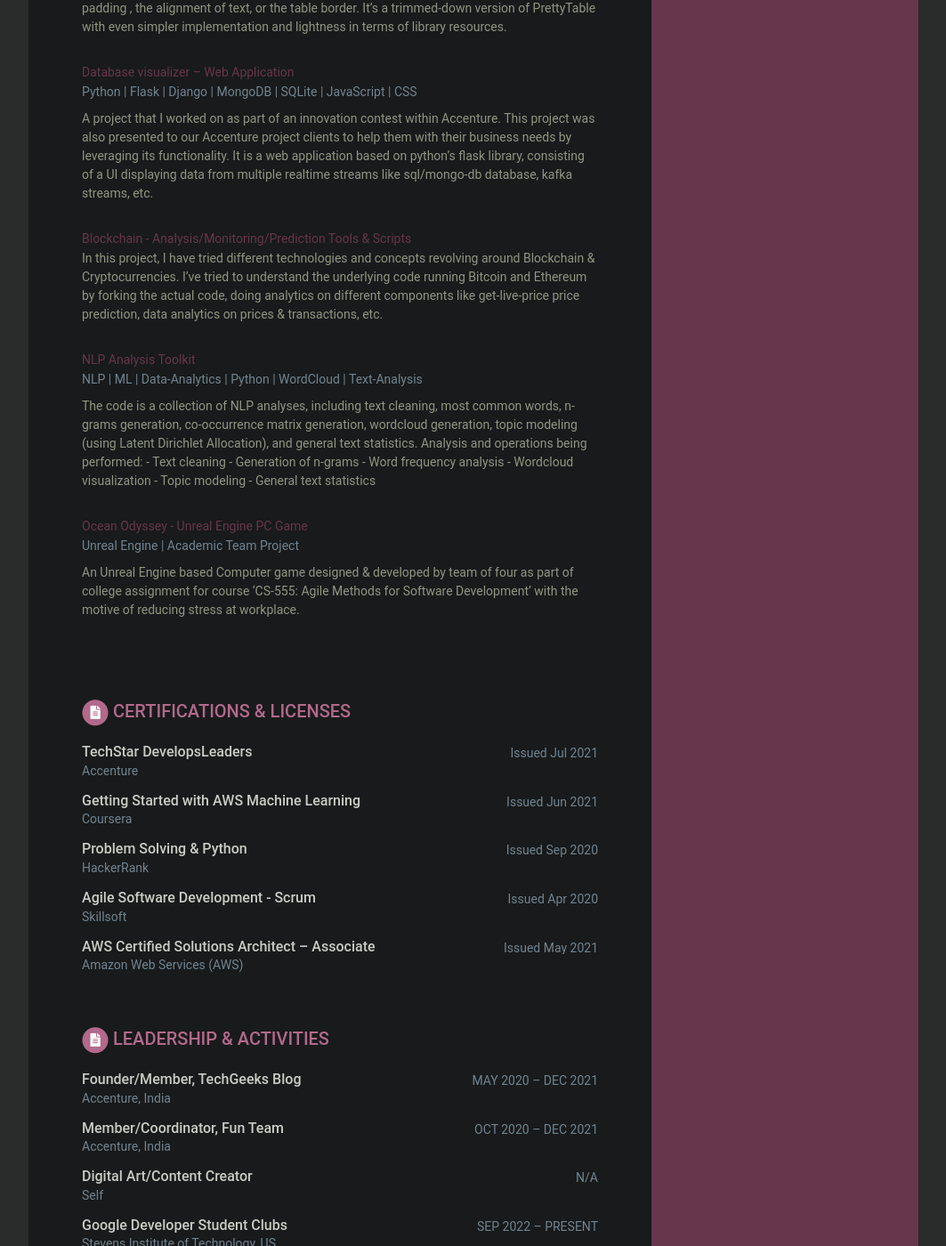
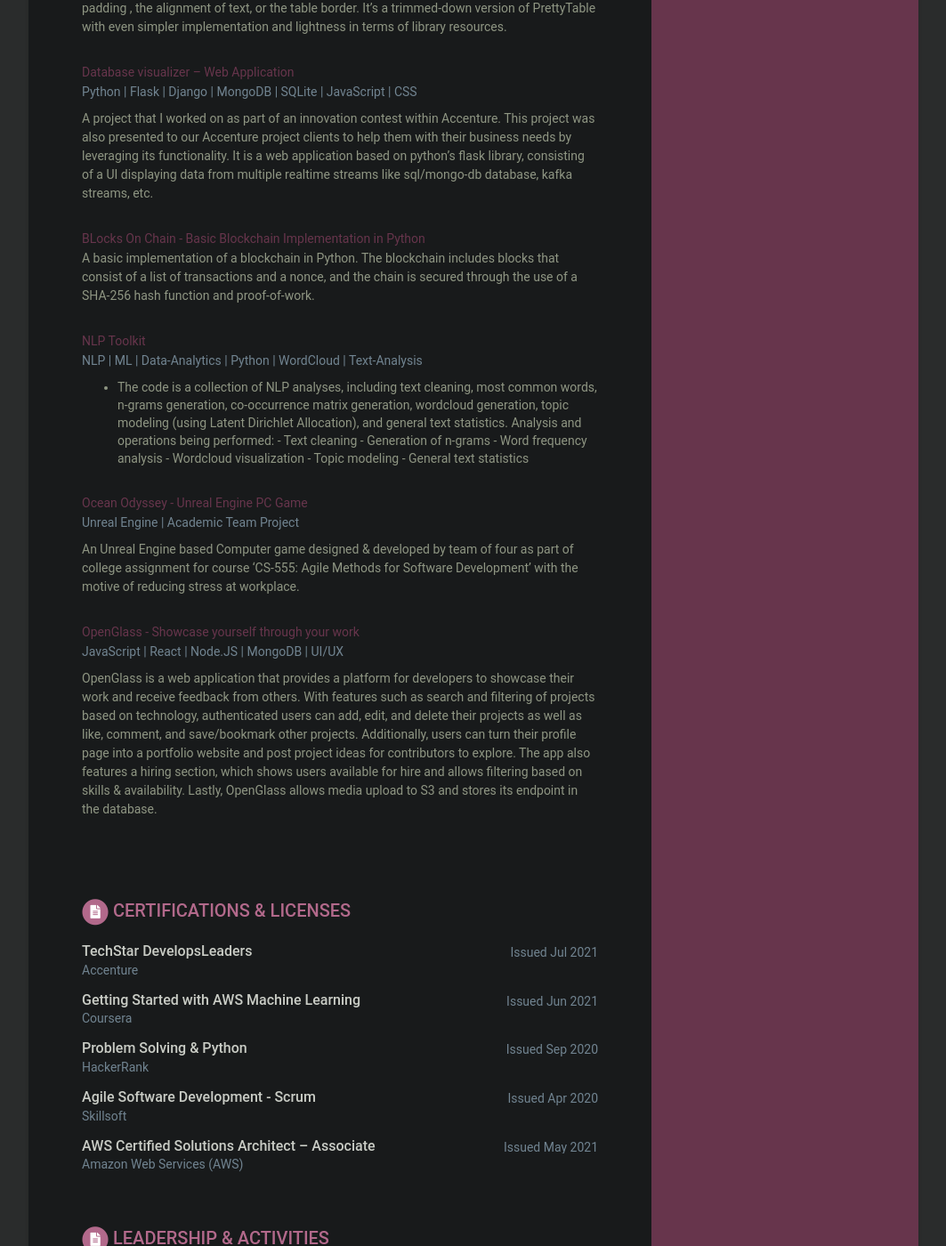
Before and after one commit to 1994nikunj/1994nikunj.github.io, a Jekyll site: the page built from index.html, in a window 1280 px wide and 1400 px high, scrolled down 3023 px. Shown: the whole window at 89% size, without its empty margins (108-1171 px from the left). Built offline with Jekyll 4.4.1, drawn with Linux system fonts in a browser that asks for light colours.

Commit message:
Projects addition

```diff
--- a/_data/data.yml
+++ b/_data/data.yml
@@ -218,18 +218,18 @@ oss:
                       of a UI displaying data from multiple realtime streams like sql/mongo-db database, kafka streams,
                       etc."
 
-        -   title: Blockchain - Analysis/Monitoring/Prediction Tools & Scripts
-            link: https://github.com/1994nikunj/my-blockchain
+        -   title: BLocks On Chain - Basic Blockchain Implementation in Python
+            link: https://github.com/1994nikunj/blocks-on-chain
             tags:
-            tagline: "In this project, I have tried different technologies and concepts revolving around Blockchain &
-                      Cryptocurrencies. I've tried to understand the underlying code running Bitcoin and Ethereum by
-                      forking the actual code, doing analytics on different components like get-live-price price
-                      prediction, data analytics on prices & transactions, etc."
+            tagline: "A basic implementation of a blockchain in Python. The blockchain includes blocks that consist of
+                      a list of transactions and a nonce, and the chain is secured through the use of a SHA-256 hash
+                      function and proof-of-work."
 
-        -   title: NLP Analysis Toolkit
-            link: https://github.com/1994nikunj/NLP_WordExtraction
+        -   title: NLP Toolkit
+            link: https://github.com/1994nikunj/nlp-tools
             tags: NLP | ML | Data-Analytics | Python | WordCloud | Text-Analysis
-            tagline: "The code is a collection of NLP analyses, including text cleaning, most common words, n-grams
+            tagline: |
+                - The code is a collection of NLP analyses, including text cleaning, most common words, n-grams
                       generation, co-occurrence matrix generation, wordcloud generation, topic modeling (using Latent
                       Dirichlet Allocation), and general text statistics. Analysis and operations being performed:
                       - Text cleaning
@@ -237,7 +237,7 @@ oss:
                       - Word frequency analysis
                       - Wordcloud visualization
                       - Topic modeling
-                      - General text statistics"
+                      - General text statistics
 
         -   title: Ocean Odyssey - Unreal Engine PC Game
             link: https://github.com/1994nikunj/Ocean-Odyssey
@@ -245,6 +245,17 @@ oss:
             tagline: "An Unreal Engine based Computer game designed & developed by team of four as part of college
                       assignment for course 'CS-555: Agile Methods for Software Development' with the motive of reducing
                       stress at workplace."
+
+        -   title: OpenGlass - Showcase yourself through your work
+            link: https://github.com/1994nikunj/openglass-web-app
+            tags: JavaScript | React | Node.JS | MongoDB | UI/UX
+            tagline: "OpenGlass is a web application that provides a platform for developers to showcase their work and
+                      receive feedback from others. With features such as search and filtering of projects based on
+                      technology, authenticated users can add, edit, and delete their projects as well as like, comment,
+                      and save/bookmark other projects. Additionally, users can turn their profile page into a portfolio
+                      website and post project ideas for contributors to explore. The app also features a hiring
+                      section, which shows users available for hire and allows filtering based on skills & availability.
+                      Lastly, OpenGlass allows media upload to S3 and stores its endpoint in the database."
 
 publications:
     title: Certifications & Licenses
```
